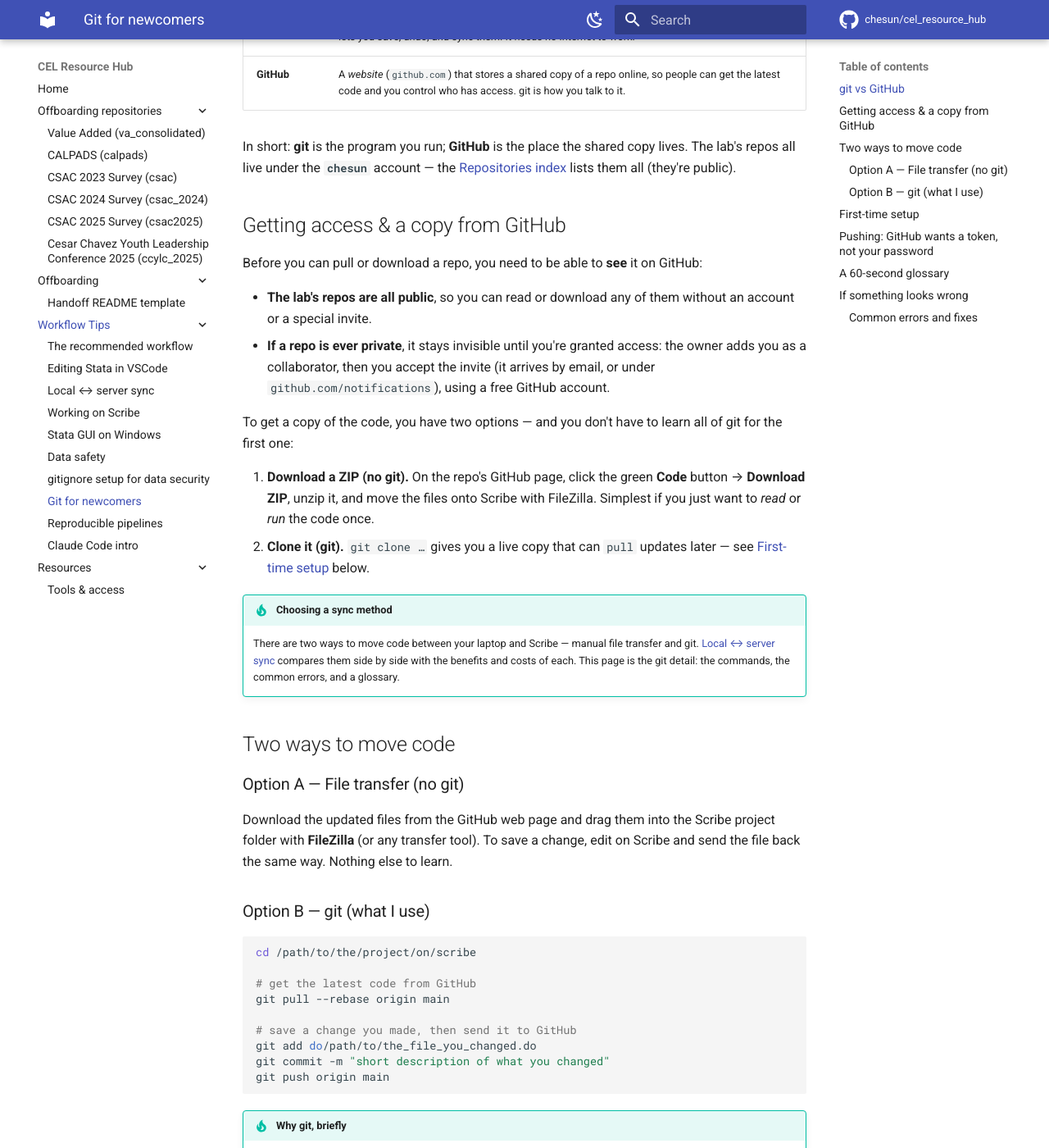
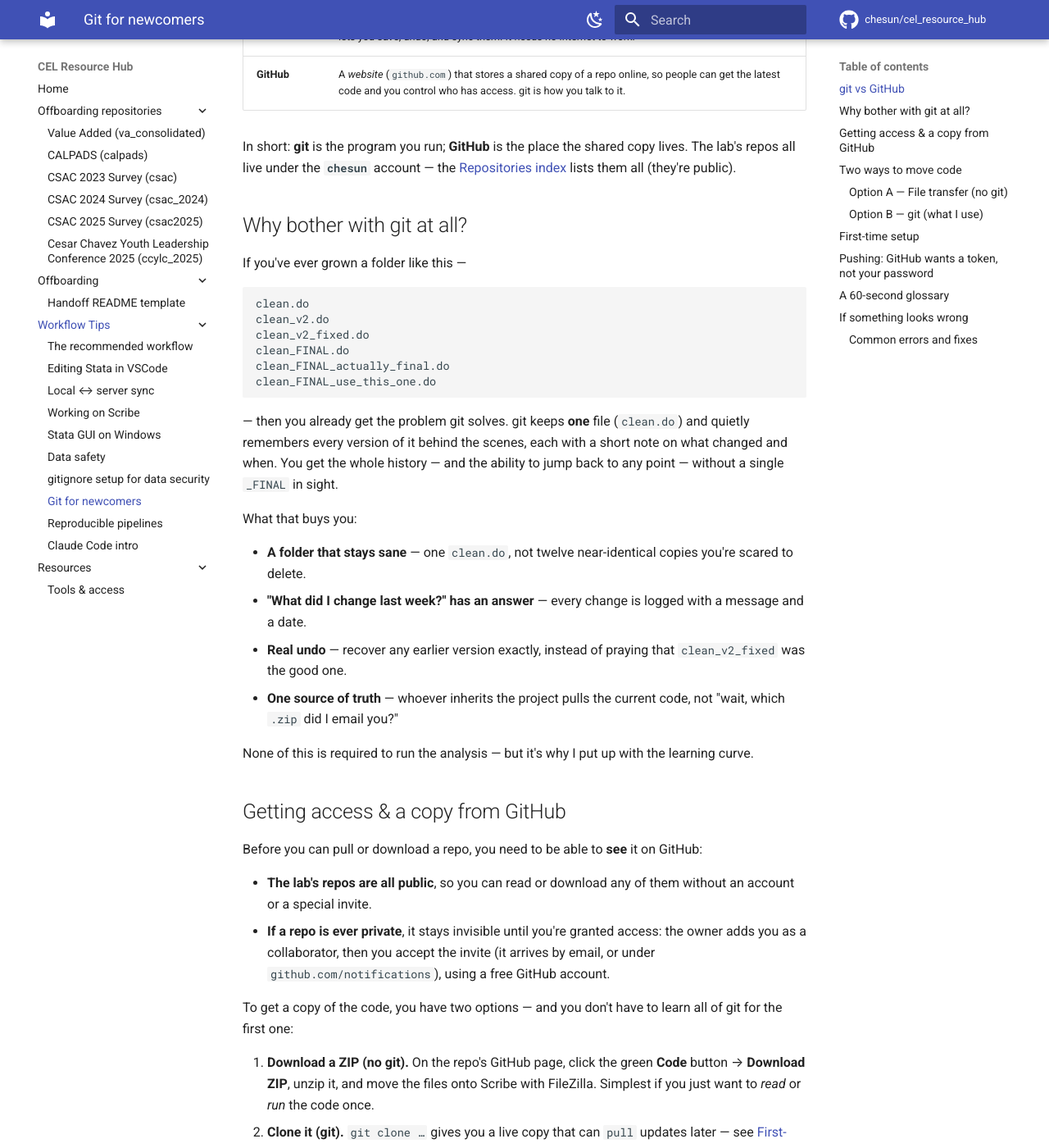
Before and after one commit to chesun/cel_resource_hub, an MkDocs documentation site: the page built from docs/workflow-tips/git-for-newcomers.md, in a window 1280 px wide and 1400 px high, scrolled down 551 px. Shown: the whole window at 82% size. Built offline with MkDocs 1.6.1 and Material for MkDocs 9.7.7, drawn with Linux system fonts in a browser that asks for light colours; comment, search, counter and statistics services are not loaded.

Commit message:
git-for-newcomers: add a 'why bother' section (the _FINAL graveyard)
Sell the compelling reason for version control with the relatable
clean_FINAL_actually_final.do filename gag + a few concrete payoffs (sane
folder, change log, real undo, one source of truth). Light humor; personal voice.

mkdocs build --strict: exit 0, no warnings.

Co-Authored-By: Claude Opus 4.8 (1M context) <noreply@anthropic.com>

````diff
--- a/docs/workflow-tips/git-for-newcomers.md
+++ b/docs/workflow-tips/git-for-newcomers.md
@@ -22,6 +22,32 @@ distinction makes everything below clearer:
 In short: **git** is the program you run; **GitHub** is the place the shared copy lives. The
 lab's repos all live under the **`chesun`** account — the
 [Repositories index](../repositories/index.md) lists them all (they're public).
+
+## Why bother with git at all?
+
+If you've ever grown a folder like this —
+
+```
+clean.do
+clean_v2.do
+clean_v2_fixed.do
+clean_FINAL.do
+clean_FINAL_actually_final.do
+clean_FINAL_use_this_one.do
+```
+
+— then you already get the problem git solves. git keeps **one** file (`clean.do`) and quietly
+remembers every version of it behind the scenes, each with a short note on what changed and when. You
+get the whole history — and the ability to jump back to any point — without a single `_FINAL` in sight.
+
+What that buys you:
+
+- **A folder that stays sane** — one `clean.do`, not twelve near-identical copies you're scared to delete.
+- **"What did I change last week?" has an answer** — every change is logged with a message and a date.
+- **Real undo** — recover any earlier version exactly, instead of praying that `clean_v2_fixed` was the good one.
+- **One source of truth** — whoever inherits the project pulls the current code, not "wait, which `.zip` did I email you?"
+
+None of this is required to run the analysis — but it's why I put up with the learning curve.
 
 ## Getting access & a copy from GitHub
 
````
